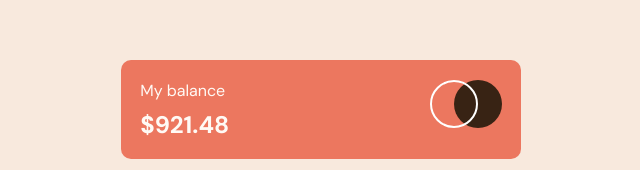
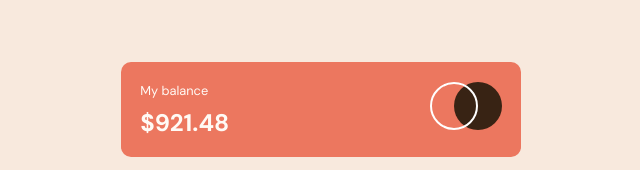
Before and after one commit to amrmabdelazeem/expenses-chart-component, a React (Vite) app: page / in a window 1280 px wide. Shown: the part 106-276 px from the top of the page, without its empty margins (319-959 px from the left). Built offline with nearby package versions, Linux system fonts and the light colour scheme.

Commit message:
Adjust title spacing

```diff
--- a/src/components/MyBalance/myBalance.css
+++ b/src/components/MyBalance/myBalance.css
@@ -14,7 +14,7 @@ header h1 {
   font-weight: 700;
 }
 header p {
-  font-size: 1rem;
+  font-size: 0.8rem;
   font-weight: 400;
   margin-bottom: 0.5rem;
 }/*# sourceMappingURL=myBalance.css.map */
--- a/src/components/MyBalance/myBalance.scss
+++ b/src/components/MyBalance/myBalance.scss
@@ -17,7 +17,7 @@ header{
     }
 
     p{
-        font-size: 1rem;
+        font-size: .8rem;
         font-weight: 400;
         margin-bottom: .5rem;
     }
```
Also changed, not shown: 1 other file (tests, documents, lock files or other folders).
